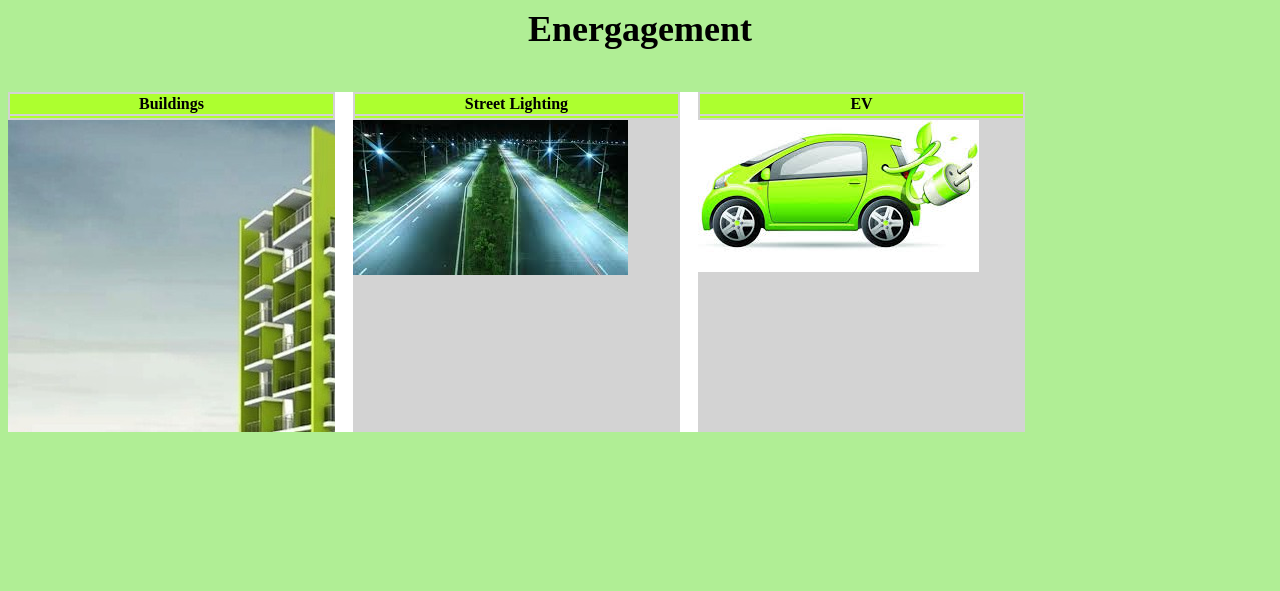
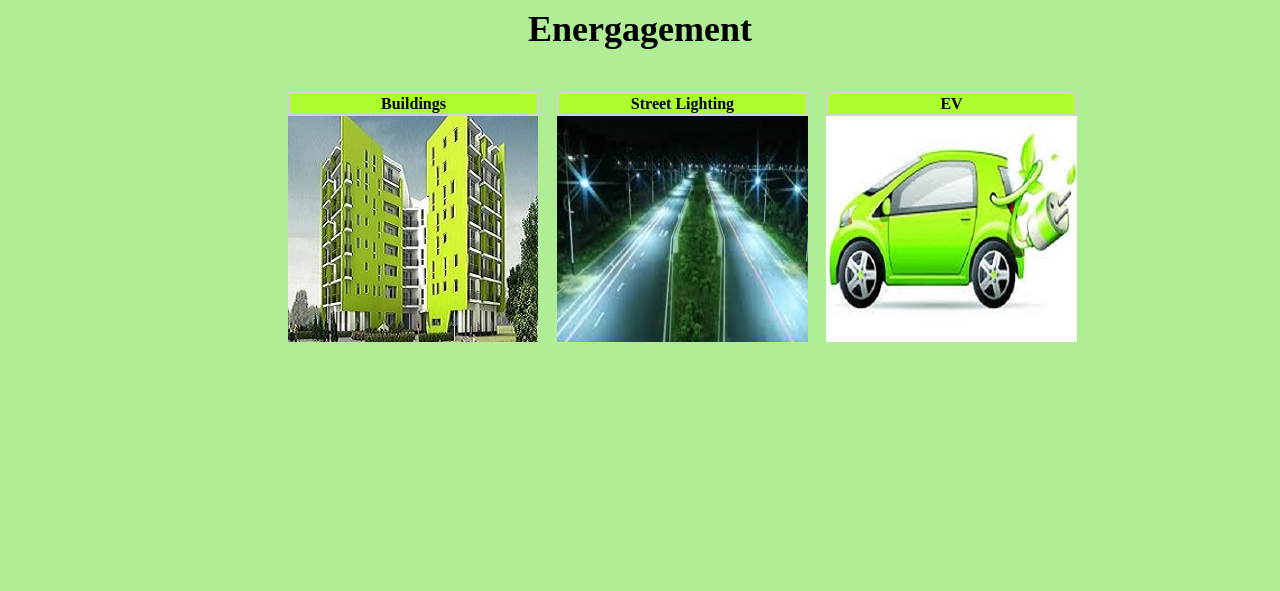
Before and after one commit to mpetyx/energagement, a Django app: page /p/main/ in a window 1280 px wide. Shown: the top 591 px of the page. Run offline with Django 3.2, Linux system fonts and the light colour scheme; lists and menus that the app fills with data are empty; parts of the project's set-up code (start-up, migrations or seed data) failed here and were passed over.

Commit message:
fix sizes in main

```diff
--- a/energagement/energagement/static/myapp/mycss.css
+++ b/energagement/energagement/static/myapp/mycss.css
@@ -12,23 +12,21 @@ body {background: #b0ee95}
 
 div.keno {
 
-    background-color: white;
+    background-color: #b0ee95;
     width: 18px;
-    height: 340px;
+    height: 250px;
 }
 
 div.keno2 {
 
-    background-color: grey;
-    width: 5px;
-    height: 200px;
-    overflow-y: hidden;
-    overflow-x: hidden;
+    background-color: #b0ee95;
+    width: 280px;
+    height: 250px;
 }
 
 div.scroll1 {
 
-    background-color: lightgrey;
+    background-color: transparent;
     width: 258px;
     height: 200px;
     overflow-y: scroll;
@@ -37,7 +35,7 @@ div.scroll1 {
 
 div.scroll2 {
 
-    background-color: lightgrey;
+    background-color: transparent;
     width: 327px;
     height: 200px;
     overflow-y: scroll;
@@ -46,7 +44,7 @@ div.scroll2 {
 
 div.scroll3 {
 
-    background-color: lightgrey;
+    background-color: transparent;
     width: 327px;
     height: 200px;
     overflow-y: scroll;
@@ -55,7 +53,7 @@ div.scroll3 {
 
 div.scroll4 {
 
-    background-color: lightgrey;
+    background-color: transparent;
     width: 258px;
     height: 160px;
     overflow-y: scroll;
@@ -64,7 +62,7 @@ div.scroll4 {
 
 div.scroll5 {
 
-    background-color: lightgrey;
+    background-color: transparent;
     width: 672px;
     height: 240px;
     overflow-y: scroll;
@@ -73,23 +71,23 @@ div.scroll5 {
 
 div.box1 {
 
-    background: lightgrey url("images/buildings.jpg") no-repeat;
-    width: 327px;
-    height: 340px;
+    background: transparent url("images/buildings1.jpg") no-repeat;
+    width: 251px;
+    height: 250px;
 }
 
 div.box2 {
 
-    background: lightgrey url("images/street_lighting.jpg") no-repeat;
-    width: 327px;
-    height: 340px;
+    background: transparent url("images/street_lighting1.jpg") no-repeat;
+    width: 251px;
+    height: 250px;
 }
 
 div.box3 {
 
-    background: lightgrey url("images/EV.jpg") no-repeat;
-    width: 327px;
-    height: 340px;
+    background: transparent url("images/EV1.jpg") no-repeat;
+    width: 251px;
+    height: 250px;
 }
 
 div.time_scope {
--- a/energagement/energagement/templates/myapp/main.html
+++ b/energagement/energagement/templates/myapp/main.html
@@ -9,39 +9,36 @@
 <body>
     <p1> <center> <b>  Energagement </b> </center>  </p1>
     <br/>
+    <center>
+        <div class="keno2">
+        </div>
         <div class="box1">
-   			<table style="background-color:lightgrey" width=327″ class="floatedTable"  frame="box">
+   			<table style="background-color:lightgrey"  class="floatedTable"  frame="box">
         		<tr style="background-color:#ADFF2F">
-					<th width=283″> <center> <b> Buildings </b></center></th>
-				</tr>
-                <tr style="background-color:#ADFF2F">
-					<th width=283″> <center> </center></th>
+					<th width=251″> <center> <b> Buildings </b></center></th>
 				</tr>
    			</table>
    	    </div>
         <div class="keno">
         </div>
         <div class="box2">
-   			<table style="background-color:lightgrey" width=327″ class="floatedTable"  frame="box">
+   			<table style="background-color:lightgrey"  class="floatedTable"  frame="box">
         		<tr style="background-color:#ADFF2F">
-					<th width=283″> <center> <b> Street Lighting </b></center></th>
-				</tr>
-                <tr style="background-color:#ADFF2F">
-					<th width=283″> <center> </center></th>
+					<th width=251″> <center> <b> Street Lighting </b></center></th>
 				</tr>
    			</table>
    	    </div>
         <div class="keno">
         </div>
         <div class="box3">
-   			<table style="background-color:lightgrey" width=327″ class="floatedTable"  frame="box">
+   		   	<table style="background-color:lightgrey"  class="floatedTable"  frame="box">
         		<tr style="background-color:#ADFF2F">
-					<th width=283″> <center> <b> EV </b></center></th>
-				</tr>
-                <tr style="background-color:#ADFF2F">
-					<th width=283″> <center> </center></th>
+					<th width=251> <center> <b> EV </b></center></th>
 				</tr>
    			</table>
    	    </div>
+        <div class="keno2">
+        </div>
+     </center>
 </body>
 </html>
```
Also changed, not shown: energagement/energagement/static/myapp/images/EV1.jpg (added), energagement/energagement/static/myapp/images/buildings1.jpg (added), energagement/energagement/static/myapp/images/street_lighting1.jpg (added). Lines whose indentation alone changed are shown as unchanged.
